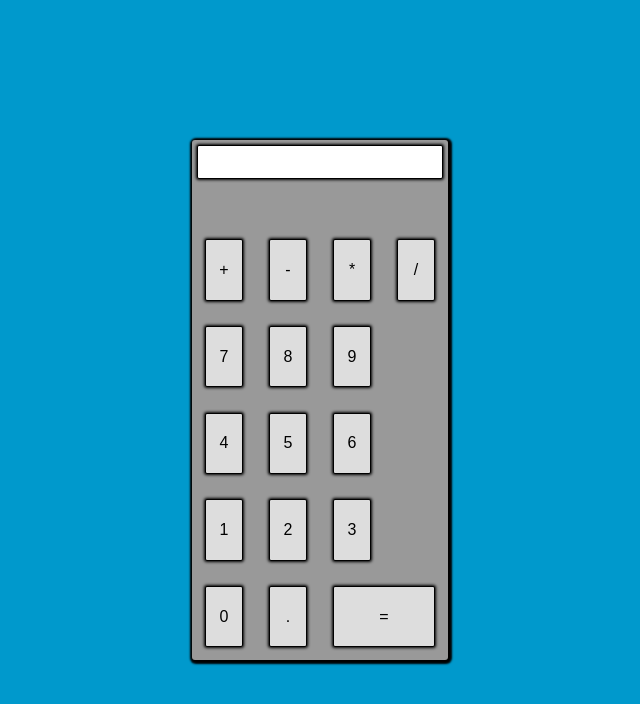
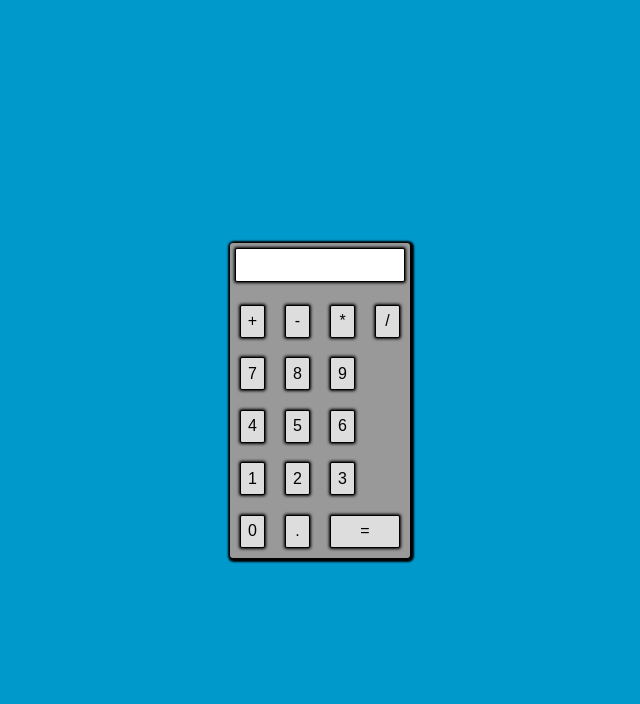
Before and after one commit to Eliman-C5/Calculadora, a plain HTML site: page index.html in a window 1280 px wide. Shown: the whole page, without its empty margins (320-960 px from the left). Drawn offline with Linux system fonts and the light colour scheme.

Commit message:
mejora al design

```diff
--- a/main.css
+++ b/main.css
@@ -4,6 +4,10 @@
   --negro: #000;
   --gris-claro: #ddd;
   --blanco: #fff;
+}
+
+html {
+  font-size: 16px;
 }
 
 body {
@@ -21,8 +25,8 @@ body {
   grid-template-rows: repeat(6, 1fr);
   border-radius: 3px;
   box-shadow: 1px 1px 2px 3px var(--negro);
-  height: 65vh;
-  width: 20vw;
+  height: 315px;
+  width: 180px;
   background-color: var(--gris);
 }
 
@@ -31,18 +35,19 @@ body {
 .element {
   border: 1px solid var(--negro);
   outline: none;
-  margin: 0.8em;
+  margin: 0.6rem;
   background-color: var(--gris-claro);
   border-radius: 2px;
   box-shadow: 0 0 3px 1px var(--negro);
-  font-size: 1em;
+  font-size: 1rem;
 }
 
 #display {
-  height: 2em;
+  height: 2rem;
+  width: 90%;
   display: flex;
   align-items: center;
-  padding-left: 0.2em;
+  padding: 0 0.2rem;
   grid-column: 1 / -1;
   margin: 5px;
   background-color: var(--blanco);
```
